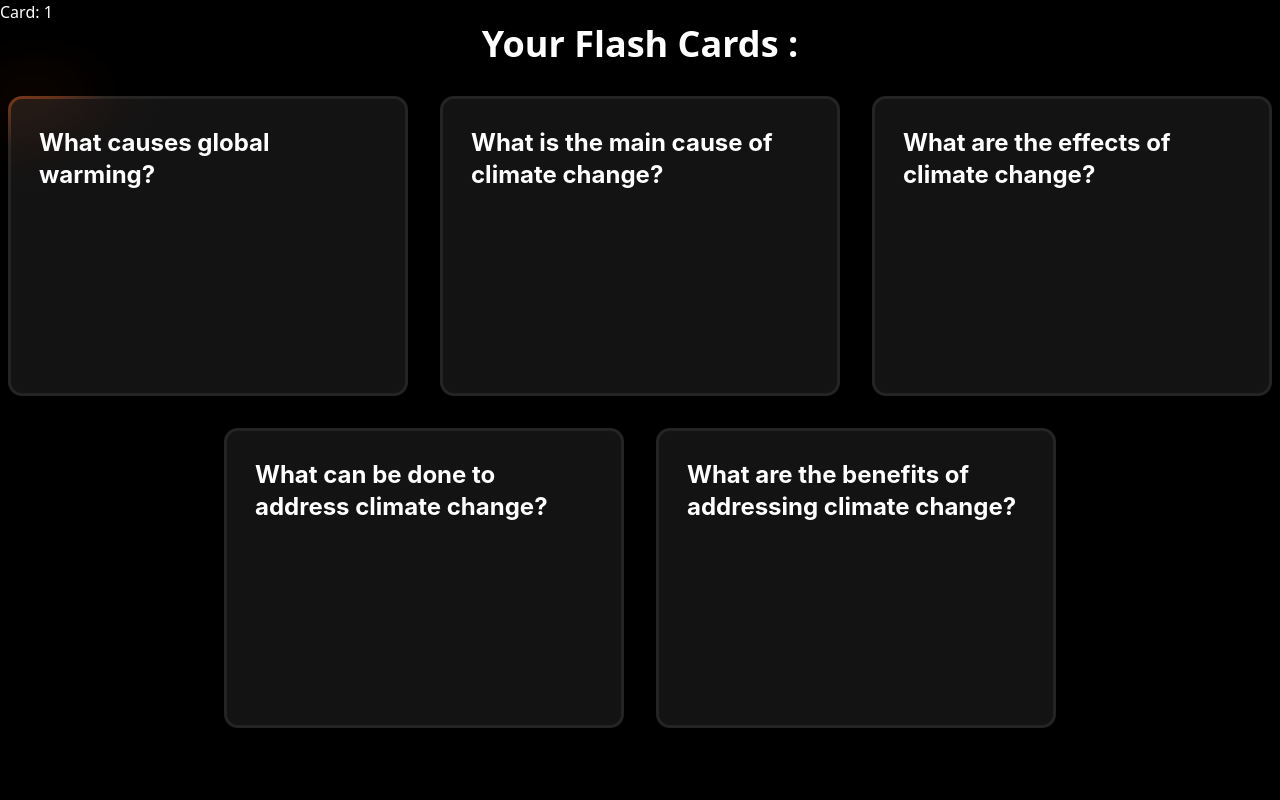
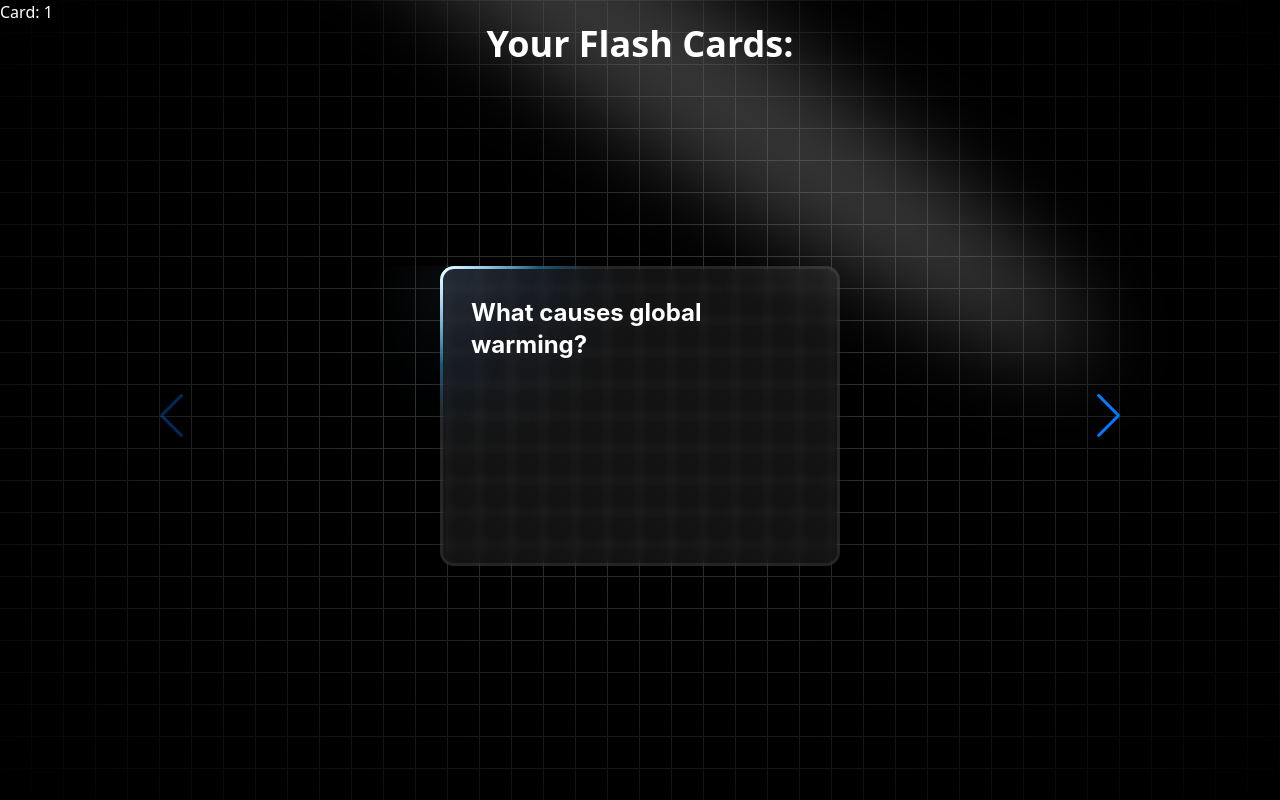
Before and after one commit to Sidak08/AIQueCards, a Next.js app: page /cards/1 in a window 1280 px wide. Built offline with nearby package versions, Linux system fonts and the light colour scheme.

Commit message:
card effect done

```diff
--- a/package.json
+++ b/package.json
@@ -15,9 +15,11 @@
     "@tsparticles/slim": "^3.3.0",
     "clsx": "^2.1.1",
     "framer-motion": "^11.1.7",
+    "mini-svg-data-uri": "^1.4.4",
     "next": "^14.2.3",
     "react": "^18.3.1",
     "react-dom": "^18.3.1",
+    "swiper": "^11.1.1",
     "tailwind-merge": "^2.3.0"
   },
   "devDependencies": {
--- /dev/null
+++ b/src/components/ui/GridBackgroundDemo.js
@@ -0,0 +1,13 @@
+import React from "react";
+
+export function GridBackgroundDemo() {
+  return (
+    <div className="absolute z-[-10] h-[50rem] w-full dark:bg-black bg-black  dark:bg-grid-white/[0.2] bg-grid-white/[0.2]  flex items-center justify-center">
+      {/* Radial gradient for the container to give a faded look */}
+      <div className="absolute pointer-events-none inset-0 flex items-center justify-center dark:bg-black bg-black [mask-image:radial-gradient(ellipse_at_center,transparent_20%,black)]"></div>
+      <p className="text-4xl sm:text-7xl font-bold relative z-20 bg-clip-text text-transparent bg-gradient-to-b from-neutral-200 to-neutral-500 py-8">
+
+      </p>
+    </div>
+  );
+}
--- a/src/pages/cards/[id].js
+++ b/src/pages/cards/[id].js
@@ -1,5 +1,13 @@
-import { useRouter } from 'next/router'
-import { useEffect, useState } from 'react';
+import { GridBackgroundDemo } from "@/components/ui/GridBackgroundDemo";
+import Spotlight from "@/components/ui/spotlight";
+import { useRouter } from "next/router";
+import { useEffect, useState } from "react";
+
+import { Autoplay, Navigation, Pagination } from "swiper/modules";
+import { Swiper, SwiperSlide } from "swiper/react";
+import "swiper/css";
+import "swiper/css/navigation";
+import "swiper/css/pagination";
 
 export default function Card() {
   const router = useRouter();
@@ -7,34 +15,40 @@ export default function Card() {
 
   const data = [
     {
-      "question": "What causes global warming?",
-      "answer": "CO2 emissions"
+      question: "What causes global warming?",
+      answer: "CO2 emissions",
     },
     {
-      "question": "What is the main cause of climate change?",
-      "answer": "Human activity"
+      question: "What is the main cause of climate change?",
+      answer: "Human activity",
     },
     {
-      "question": "What are the effects of climate change?",
-      "answer": "Rising sea levels, more extreme weather events, and changes in plant and animal life"
+      question: "What are the effects of climate change?",
+      answer:
+        "Rising sea levels, more extreme weather events, and changes in plant and animal life",
     },
     {
-      "question": "What can be done to address climate change?",
-      "answer": "Reduce carbon emissions, invest in renewable energy, and adapt to the effects of climate change"
+      question: "What can be done to address climate change?",
+      answer:
+        "Reduce carbon emissions, invest in renewable energy, and adapt to the effects of climate change",
     },
     {
-      "question": "What are the benefits of addressing climate change?",
-      "answer": "Improved air quality, reduced health risks, and economic benefits"
-    }
+      question: "What are the benefits of addressing climate change?",
+      answer:
+        "Improved air quality, reduced health risks, and economic benefits",
+    },
   ];
 
   const [pointerPosition, setPointerPosition] = useState({ x: 0, y: 0 });
-  const [visibleAnswers, setVisibleAnswers] = useState(Array(data.length).fill(false)); // Initialize an array to track the visibility of answers
+  const [visibleAnswers, setVisibleAnswers] = useState(
+    Array(data.length).fill(false)
+  ); // Initialize an array to track the visibility of answers
 
   useEffect(() => {
     const syncPointer = (event) => {
       const { clientX, clientY } = event;
       setPointerPosition({ x: clientX, y: clientY });
+      console.log({ x: clientX, y: clientY });
       document.documentElement.style.setProperty("--x", clientX.toFixed(2));
       document.documentElement.style.setProperty("--y", clientY.toFixed(2));
     };
@@ -52,28 +66,43 @@ export default function Card() {
     setVisibleAnswers(newVisibleAnswers);
   };
 
+  return (
+    <div className="text-white relative">
+      <GridBackgroundDemo />
 
+      <Spotlight
+        className="absolute z-[100] -top-40 left-0 md:left-1/2 transform -translate-x-1/2 md:-top-20"
+        fill="white"
+      />
 
-  return (
-    <div className='text-white'>
+      <p className="text-white ">Card: {router.query.id}</p>
 
-      <p className='text-white '>Card: {router.query.id}</p>
+      <p className="text-4xl font-bold text-center mb-8">Your Flash Cards:</p>
 
-      <p className="text-4xl font-bold  text-center mb-8">Your Flash Cards : </p>
-
-      <div className="flex mainCard w-full">
+      <div className="flex w-[80%] h-[80vh] mx-auto p-5 mainCard ">
+        <Swiper
+          className={"flex item-center justify-center mySwiper"}
+          navigation={true}
+          modules={[Navigation]}
+        >
           {data.map((card, index) => (
-          <article key={index} className="w-[400px] h-[300px] " data-glow>
+            <SwiperSlide className={`ml-${index * 4}`}>
+              <article className={`w-[400px] h-[300px] mx-auto`} key={index} data-glow>
                 <div data-glow></div>
-            <div onClick={() => toggleAnswerVisibility(index)} className="flex flex-col items-center justify-between gap-y-2 p-3">
+                <div
+                  onClick={() => toggleAnswerVisibility(index)}
+                  className="flex flex-col items-center justify-between gap-y-2 p-3"
+                >
                   <p className="inter text-2xl">{card?.question}</p>
-              {visibleAnswers[index] && <p className="lexend text-[#bec2c4] opacity-75">{card?.answer}</p>}
+                  {visibleAnswers[index] && (
+                    <p className="lexend text-[#bec2c4] opacity-75">{card?.answer}</p>
+                  )}
                 </div>
               </article>
+            </SwiperSlide>
           ))}
+        </Swiper>
       </div>
-
     </div>
-  )
-
+  );
 }
--- a/tailwind.config.js
+++ b/tailwind.config.js
@@ -3,6 +3,8 @@
 const {
   default: flattenColorPalette,
 } = require("tailwindcss/lib/util/flattenColorPalette");
+
+const svgToDataUri = require("mini-svg-data-uri");
 
 module.exports = {
   content: [
@@ -34,7 +36,31 @@ module.exports = {
       },
     },
   },
-  plugins: [addVariablesForColors],
+  plugins: [
+    addVariablesForColors,
+    function ({ matchUtilities, theme }) {
+      matchUtilities(
+        {
+          "bg-grid": (value) => ({
+            backgroundImage: `url("${svgToDataUri(
+              `<svg xmlns="http://www.w3.org/2000/svg" viewBox="0 0 32 32" width="32" height="32" fill="none" stroke="${value}"><path d="M0 .5H31.5V32"/></svg>`
+            )}")`,
+          }),
+          "bg-grid-small": (value) => ({
+            backgroundImage: `url("${svgToDataUri(
+              `<svg xmlns="http://www.w3.org/2000/svg" viewBox="0 0 32 32" width="8" height="8" fill="none" stroke="${value}"><path d="M0 .5H31.5V32"/></svg>`
+            )}")`,
+          }),
+          "bg-dot": (value) => ({
+            backgroundImage: `url("${svgToDataUri(
+              `<svg xmlns="http://www.w3.org/2000/svg" viewBox="0 0 32 32" width="16" height="16" fill="none"><circle fill="${value}" id="pattern-circle" cx="10" cy="10" r="1.6257413380501518"></circle></svg>`
+            )}")`,
+          }),
+        },
+        { values: flattenColorPalette(theme("backgroundColor")), type: "color" }
+      );
+    },
+  ],
 };
 
 function addVariablesForColors({ addBase, theme }) {
```
Also changed, not shown: 1 other file (tests, documents, lock files or other folders). Lines whose indentation alone changed are shown as unchanged.
